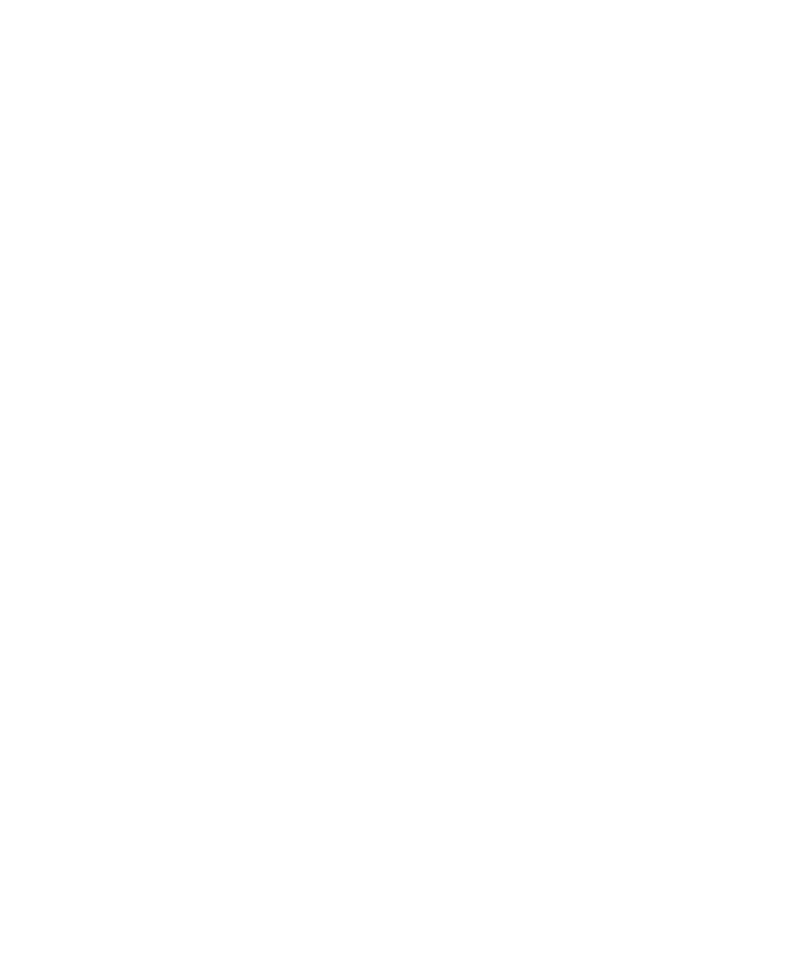
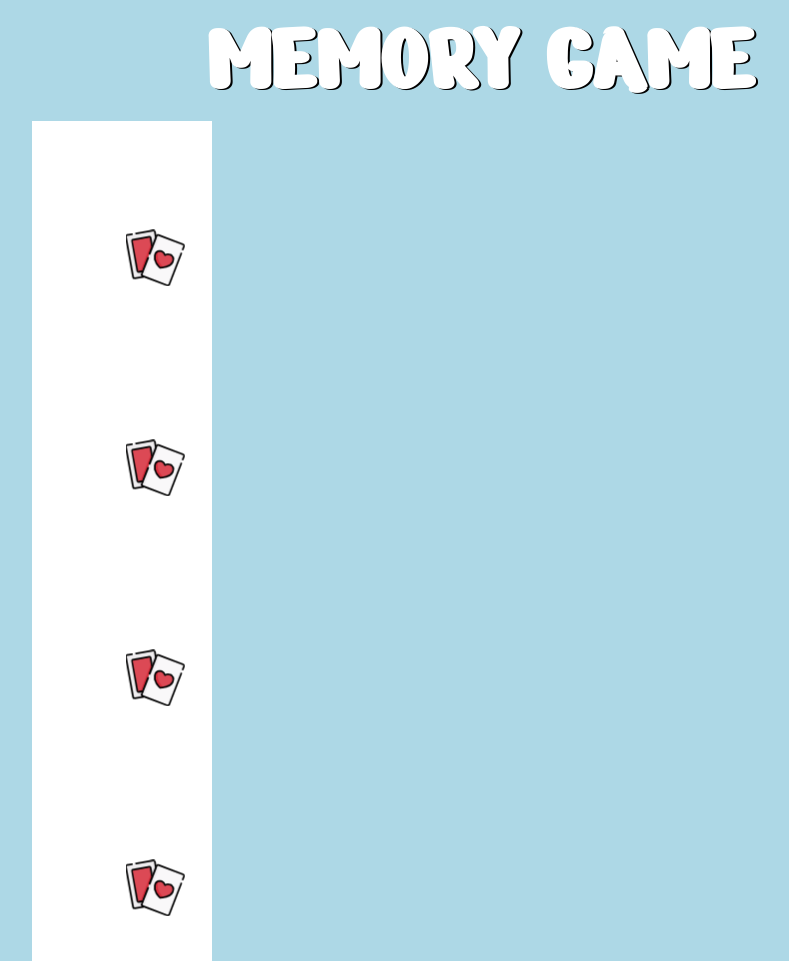
Before and after one commit to bePIRRO/html-css-memory, a plain HTML site: page index.html in a window 1280 px wide. Shown: the whole page, without its empty margins (160-949 px from the left). Before the commit the page ends 800 px from the top, so only its background shows below. Drawn offline with Linux system fonts and the light colour scheme.

Commit message:
end footer + start game

```diff
--- a/index.html
+++ b/index.html
@@ -10,9 +10,39 @@
     <title>Memory</title>
 </head>
 <body>
-    <h1>
 
-    </h1>
+    <!-- header -->
+    <header>
+        <h1>MEMORY GAME</h1>
+    </header>
+
+
+    <!-- game -->
+    <main>
+        <div class="card">
+
+        </div>
+
+        <div class="card">
+
+        </div>
+
+        <div class="card">
+
+        </div>
+
+        <div class="card">
+
+        </div>
+
+
+    </main>
+
+
+    <!-- footer -->
+    <footer>
+
+    </footer>
 
 </body>
 </html>
--- a/style/style.css
+++ b/style/style.css
@@ -7,6 +7,8 @@
 
 body{
     font-family: 'Nerko One', cursive;
+    background-color: #add8e6;
+    margin: 0 15%;
 }
 
 
@@ -16,3 +18,21 @@ body{
     display: table;
     clear: both;
 }
+
+.card{
+    width: 180px;
+    height: 210px;
+    background-image: url(../img/pattern.png);
+}
+
+
+/* header */
+header{
+    color: #fff;
+    font-size: 50px;
+    text-align: center;
+    text-shadow: 2px 1px #000;
+}
+
+
+/* game */
```
